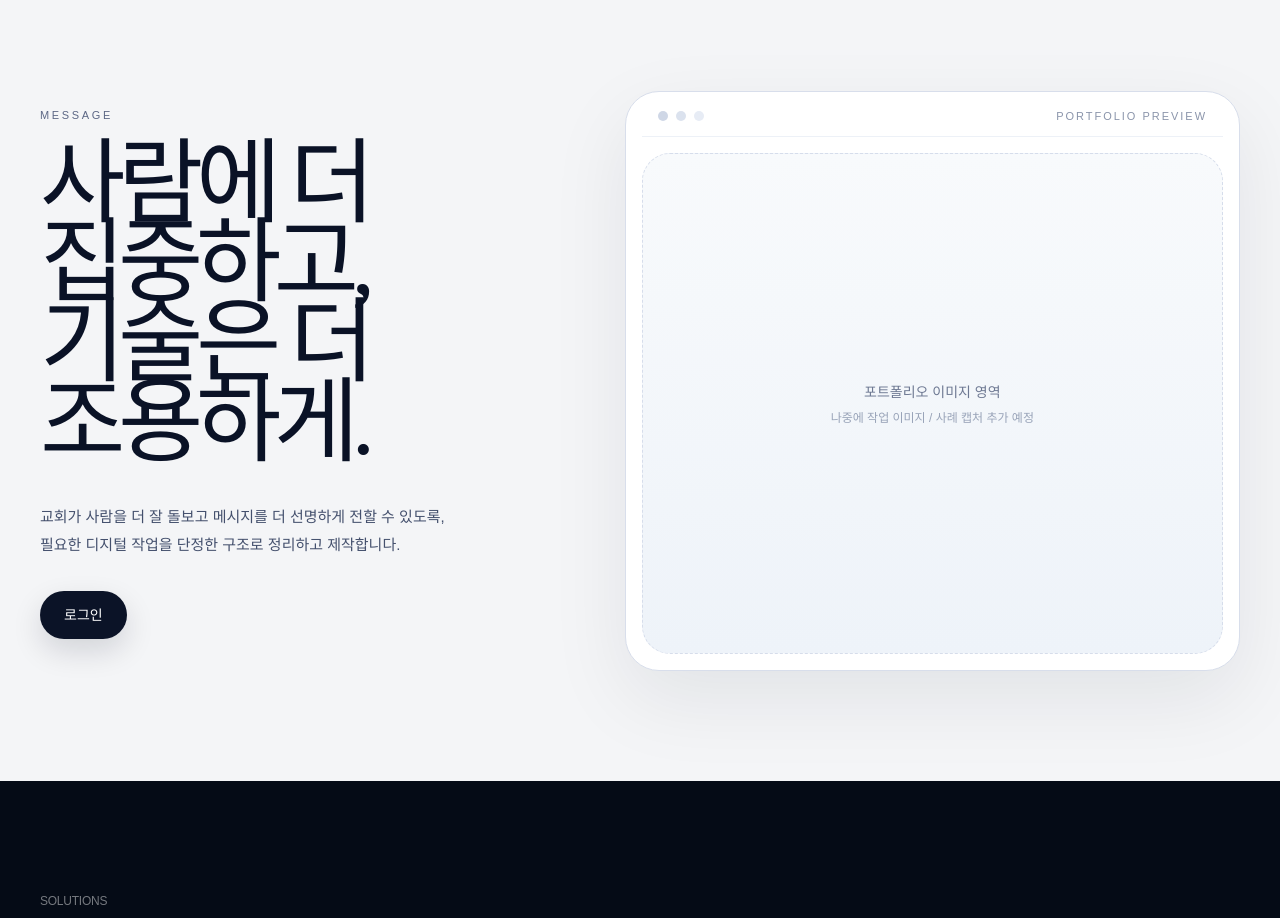
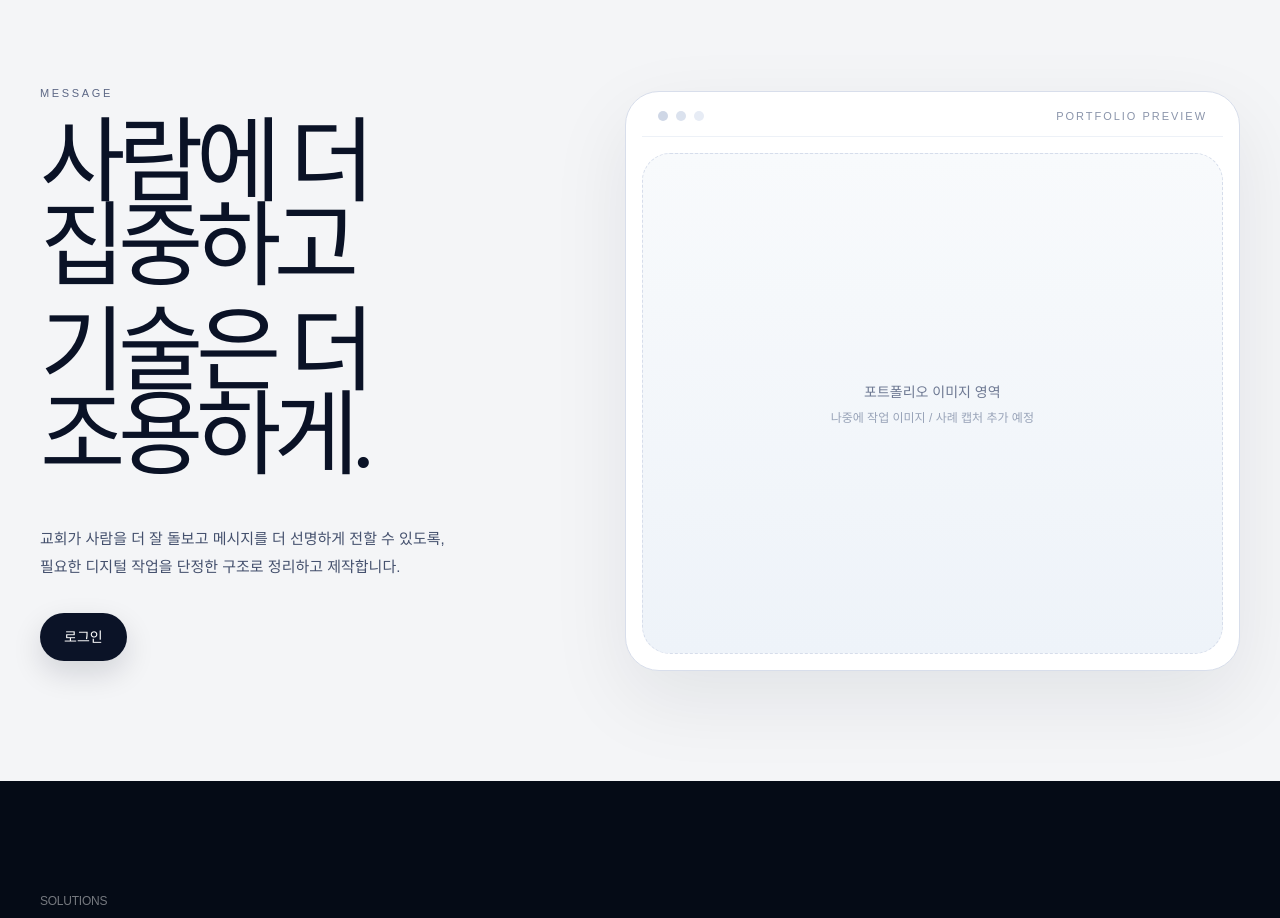
Before and after one commit to kinddragon1224/soom-church, a Next.js app: page / in a window 1280 px wide. Shown: the part 820-1738 px from the top of the page. Built offline with nearby package versions, Linux system fonts and the light colour scheme; a web font is replaced by a local one.

Commit message:
Adjust grouped headline spacing

```diff
--- a/app/page.tsx
+++ b/app/page.tsx
@@ -92,18 +92,15 @@ export default function HomePage() {
             <div className="max-w-[560px] lg:-translate-y-2">
               <p className="text-[11px] font-medium tracking-[0.24em] text-[#5c6785]">MESSAGE</p>
               <h2
-                className="mt-5 text-[3.1rem] font-normal leading-[0.86] tracking-[-0.08em] text-[#0a1226] sm:text-[4.2rem] lg:text-[5.15rem] xl:text-[5.8rem]"
+                className="mt-5 text-[3.1rem] font-normal tracking-[-0.08em] text-[#0a1226] sm:text-[4.2rem] lg:text-[5.15rem] xl:text-[5.8rem]"
                 style={{ fontFamily: 'var(--font-serif-ko)' }}
               >
-                사람에 더
-                <br />
-                집중하고,
-                <br />
-                기술은 더
-                <br />
-                조용하게.
+                <span className="block leading-[0.9]">사람에 더</span>
+                <span className="block leading-[0.9]">집중하고</span>
+                <span className="mt-[0.24em] block leading-[0.9]">기술은 더</span>
+                <span className="block leading-[0.9]">조용하게.</span>
               </h2>
-              <p className="mt-10 max-w-[460px] whitespace-pre-line text-[15px] leading-7 text-[#44506d]">
+              <p className="mt-12 max-w-[460px] whitespace-pre-line text-[15px] leading-7 text-[#44506d]">
                 {`교회가 사람을 더 잘 돌보고 메시지를 더 선명하게 전할 수 있도록,
 필요한 디지털 작업을 단정한 구조로 정리하고 제작합니다.`}
               </p>
```
